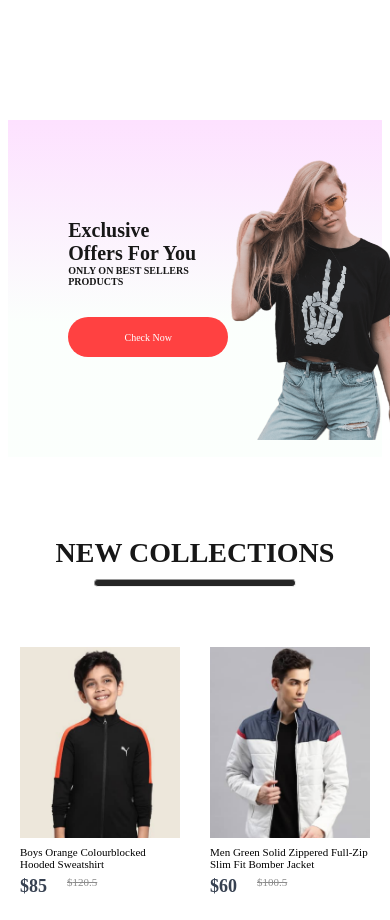
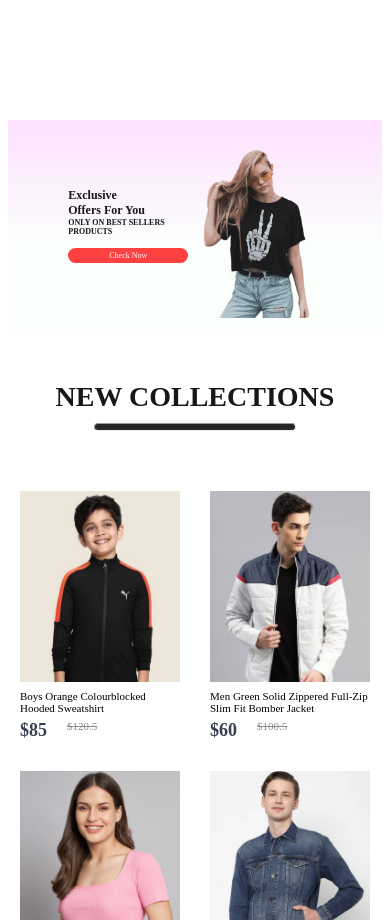
Before and after one commit to jackiejr18/react-ecommerce, a React (Create React App) app in the folder frontend/: page / in a window 390 px wide. Shown: the part 1540-2460 px from the top of the page. Built offline with nearby package versions, Linux system fonts and the light colour scheme.

Commit message:
offer section responsiveness complete

```diff
--- a/frontend/src/Components/Offers/Offers.css
+++ b/frontend/src/Components/Offers/Offers.css
@@ -107,3 +107,53 @@
     padding-top: 10px;
   }
 }
+
+@media(max-width:800px) {
+  .offers {
+    margin-bottom: 60px;
+  }
+
+  .offers-left h1 {
+    font-size: 14px;
+  }
+
+  .offers-left p {
+    font-size: 10px;
+  }
+
+  .offers-right img {
+    width: 180px;
+  }
+
+  .offers-left button {
+    width: 140px;
+    height: 30px;
+    font-size: 10px;
+  }
+}
+
+@media(max-width:500px) {
+  .offers {
+    height: 25vh;
+    margin-bottom: 50px;
+  }
+
+  .offers-left h1 {
+    font-size: 12px;
+  }
+
+  .offers-left p {
+    font-size: 8px;
+  }
+
+  .offers-right img {
+    width: 120px;
+  }
+
+  .offers-left button {
+    width: 120px;
+    height: 15px;
+    font-size: 8px;
+    margin-top: 12px;
+  }
+}
```
